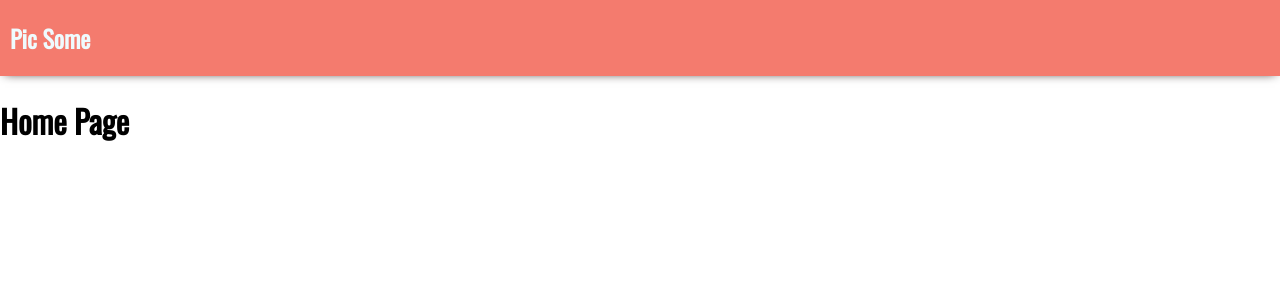
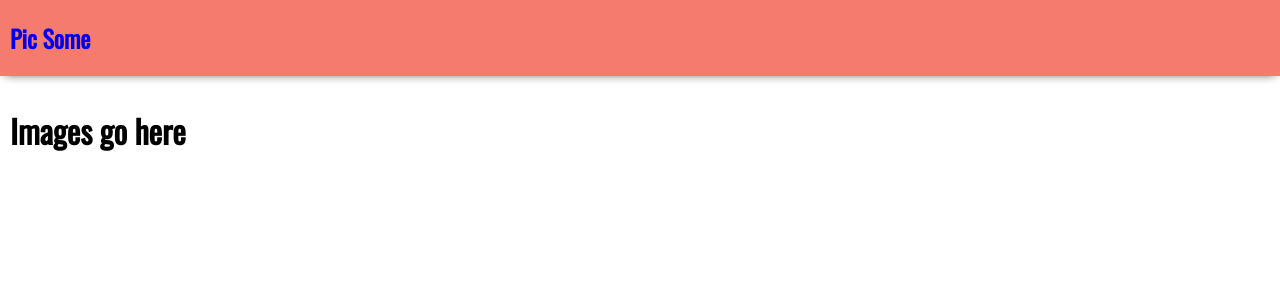
Before and after one commit to jhuffman815/react-picSome, a React (Create React App) app: page / in a window 1280 px wide. Shown: the top 300 px of the page. Built offline with nearby package versions, Linux system fonts and the light colour scheme; some icons are missing.

Commit message:
Modified App.js

```diff
--- a/src/App.js
+++ b/src/App.js
@@ -1,15 +1,27 @@
 import React from "react"
-import Header from "./components/Header"
 import "./App.css"
 import Cart from "./pages/Cart"
 import Photos from "./pages/Photos"
+import Header from "./Header"
+import {Switch, Route} from "react-router-dom"
+
 
 function App() {
     return (
         <div>
             <Header />
-            <h1>Home Page</h1>
+
+            <Switch>
+                <Route exact path="/">
+                    <Photos />
+                </Route>
+                <Route path="/cart">
+                    <Cart />
+                </Route>
+            </Switch>
         </div>
+
+
     )
 }
 
--- /dev/null
+++ b/src/Header.js
@@ -0,0 +1,18 @@
+import React from "react"
+import {Link} from "react-router-dom"
+
+
+function Header() {
+    return (
+        <header>
+            <Link to="/">
+                <h2>Pic Some</h2>
+            </Link>
+            <Link to="/cart">
+                <i class="ri-shopping-cart-fill"></i>
+            </Link>
+        </header>
+    )
+}
+
+export default Header
--- a/src/components/Header.js
+++ /dev/null
@@ -1,12 +0,0 @@
-import React from "react"
-
-function Header() {
-    return (
-        <header>
-            <h2>Pic Some</h2>
-            <i className="ri-shopping-cart-line ri-fw ri-2x"></i>
-        </header>
-    )
-}
-
-export default Header
```
Also changed, not shown: src/photoContext.js (added, +14 -0 lines).
